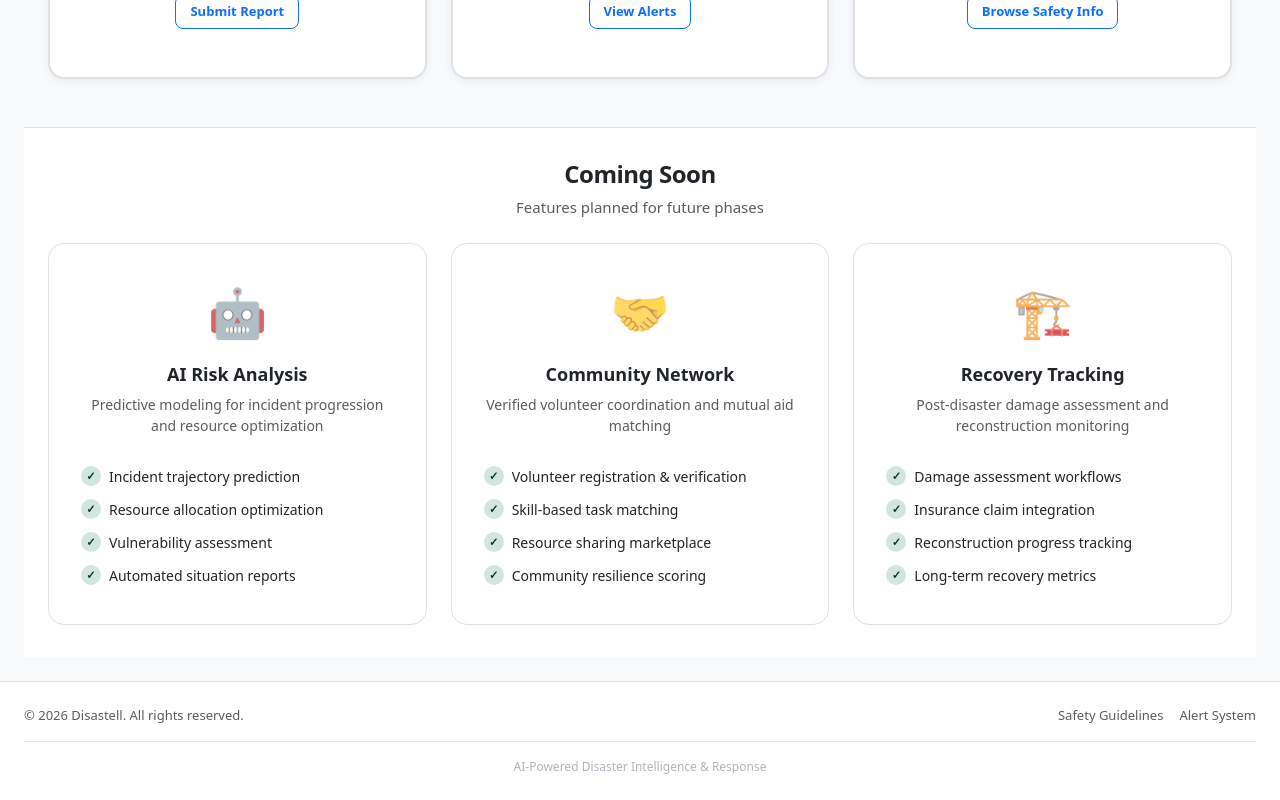
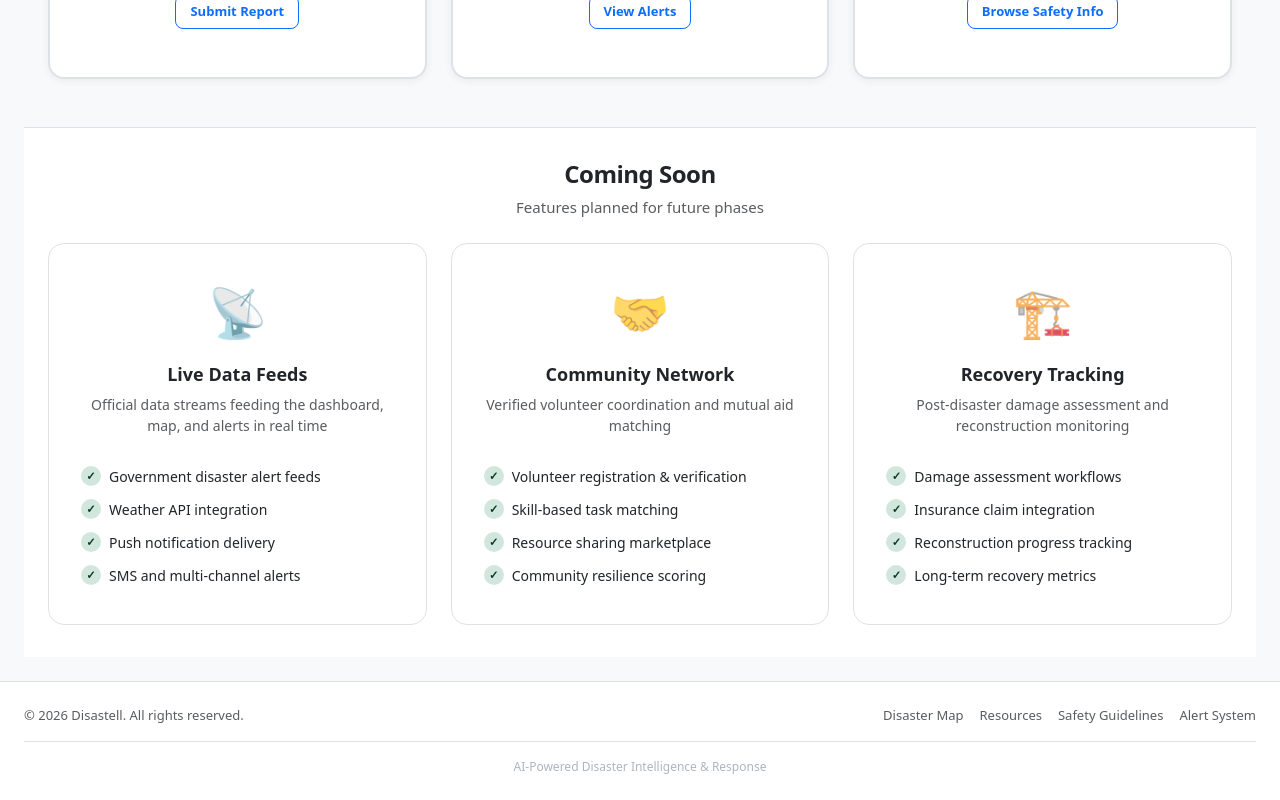
Before and after one commit to TheShresthVardhan/disaster-management, a React (Vite) app in the folder frontend/: page / in a window 1280 px wide. Shown: the part 2193-2993 px from the top of the page. Built offline with nearby package versions, Linux system fonts and the light colour scheme; no server answers; the database is empty.

Commit message:
Polish UI loose ends

```diff
--- a/frontend/src/App.jsx
+++ b/frontend/src/App.jsx
@@ -1,4 +1,4 @@
-import { BrowserRouter, Routes, Route } from 'react-router-dom';
+import { BrowserRouter, Routes, Route, Link } from 'react-router-dom';
 import Layout from './components/Layout';
 import Home from './pages/Home';
 import ReportDisaster from './pages/ReportDisaster';
@@ -21,10 +21,22 @@ function App() {
           <Route path="alerts" element={<Alerts />} />
           <Route path="safety" element={<SafetyInfo />} />
           <Route path="sos" element={<EmergencySOS />} />
+          <Route path="*" element={<NotFound />} />
         </Route>
       </Routes>
     </BrowserRouter>
   );
 }
 
+function NotFound() {
+  return (
+    <div className="container py-5 text-center">
+      <div style={{ fontSize: '3rem' }} aria-hidden="true">🧭</div>
+      <h1 className="h3 fw-bold mt-3">Page not found</h1>
+      <p className="text-muted">This demo has no page at that address.</p>
+      <Link className="btn btn-primary" to="/">Back to Dashboard</Link>
+    </div>
+  );
+}
+
 export default App;
--- a/frontend/src/components/Footer.jsx
+++ b/frontend/src/components/Footer.jsx
@@ -14,6 +14,8 @@ function Footer() {
           </div>
           <div className="col-md-6">
             <div className="footer-links d-flex flex-wrap justify-content-md-end gap-3">
+              <Link to="/map" className="footer-link">Disaster Map</Link>
+              <Link to="/resources" className="footer-link">Resources</Link>
               <Link to="/safety" className="footer-link">Safety Guidelines</Link>
               <Link to="/alerts" className="footer-link">Alert System</Link>
             </div>
--- a/frontend/src/pages/Alerts.jsx
+++ b/frontend/src/pages/Alerts.jsx
@@ -65,6 +65,23 @@ function Alerts() {
   const [filterSeverity, setFilterSeverity] = useState('all');
   const [expandedId, setExpandedId] = useState(null);
   const [activeTab, setActiveTab] = useState('active');
+  const [copiedId, setCopiedId] = useState(null);
+
+  const shareAlert = async (alert) => {
+    const text = `${alert.type} (${alert.severity}) — ${alert.area}\n${alert.description}\nRecommended: ${alert.action}`;
+    try {
+      await navigator.clipboard.writeText(text);
+    } catch {
+      const ta = document.createElement('textarea');
+      ta.value = text;
+      document.body.appendChild(ta);
+      ta.select();
+      document.execCommand('copy');
+      document.body.removeChild(ta);
+    }
+    setCopiedId(alert.id);
+    setTimeout(() => setCopiedId((id) => (id === alert.id ? null : id)), 2000);
+  };
 
   // Convert citizen incidents to alert format
   const citizenAlerts = useMemo(() =>
@@ -119,10 +136,10 @@ function Alerts() {
               </p>
             </div>
             <div className="d-flex gap-2">
-              <Button variant="outline" size="sm" leftIcon="🔔" disabled>
+              <Button variant="outline" size="sm" leftIcon="🔔" disabled title="Alert subscriptions arrive in a future update">
                 Subscribe
               </Button>
-              <Button variant="primary" size="sm" leftIcon="⚙️" disabled>
+              <Button variant="primary" size="sm" leftIcon="⚙️" disabled title="Channel settings arrive in a future update">
                 Channels
               </Button>
             </div>
@@ -176,6 +193,7 @@ function Alerts() {
             aria-selected={activeTab === 'history'}
             onClick={() => setActiveTab('history')}
             disabled
+            title="Alert history arrives in a future update"
           >
             History
           </Button>
@@ -245,8 +263,15 @@ function Alerts() {
                           >
                             {isExpanded ? 'Hide Details' : 'Show Details'}
                           </Button>
-                          <Button variant="ghost" size="sm" disabled>Share</Button>
-                          <Button variant="ghost" size="sm" disabled>Acknowledge</Button>
+                          <Button
+                            variant="ghost"
+                            size="sm"
+                            onClick={() => shareAlert(alert)}
+                            title="Copy alert summary to clipboard"
+                          >
+                            {copiedId === alert.id ? 'Copied ✓' : 'Share'}
+                          </Button>
+                          <Button variant="ghost" size="sm" disabled title="Acknowledgement tracking arrives in a future update">Acknowledge</Button>
                         </div>
                       </div>
 
@@ -310,7 +335,7 @@ function Alerts() {
                       </div>
                     ))}
                   </div>
-                  <Button variant="outline" size="sm" className="w-100 mt-3" disabled>
+                  <Button variant="outline" size="sm" className="w-100 mt-3" disabled title="Notification preferences arrive in a future update">
                     Manage Preferences
                   </Button>
                 </CardBody>
--- a/frontend/src/pages/Home.jsx
+++ b/frontend/src/pages/Home.jsx
@@ -265,14 +265,14 @@ function Home() {
           <div className="row g-4">
             <div className="col-12 col-md-4">
               <PlaceholderCard
-                title="AI Risk Analysis"
-                description="Predictive modeling for incident progression and resource optimization"
-                icon="🤖"
+                title="Live Data Feeds"
+                description="Official data streams feeding the dashboard, map, and alerts in real time"
+                icon="📡"
                 features={[
-                  'Incident trajectory prediction',
-                  'Resource allocation optimization',
-                  'Vulnerability assessment',
-                  'Automated situation reports',
+                  'Government disaster alert feeds',
+                  'Weather API integration',
+                  'Push notification delivery',
+                  'SMS and multi-channel alerts',
                 ]}
               />
             </div>
```
